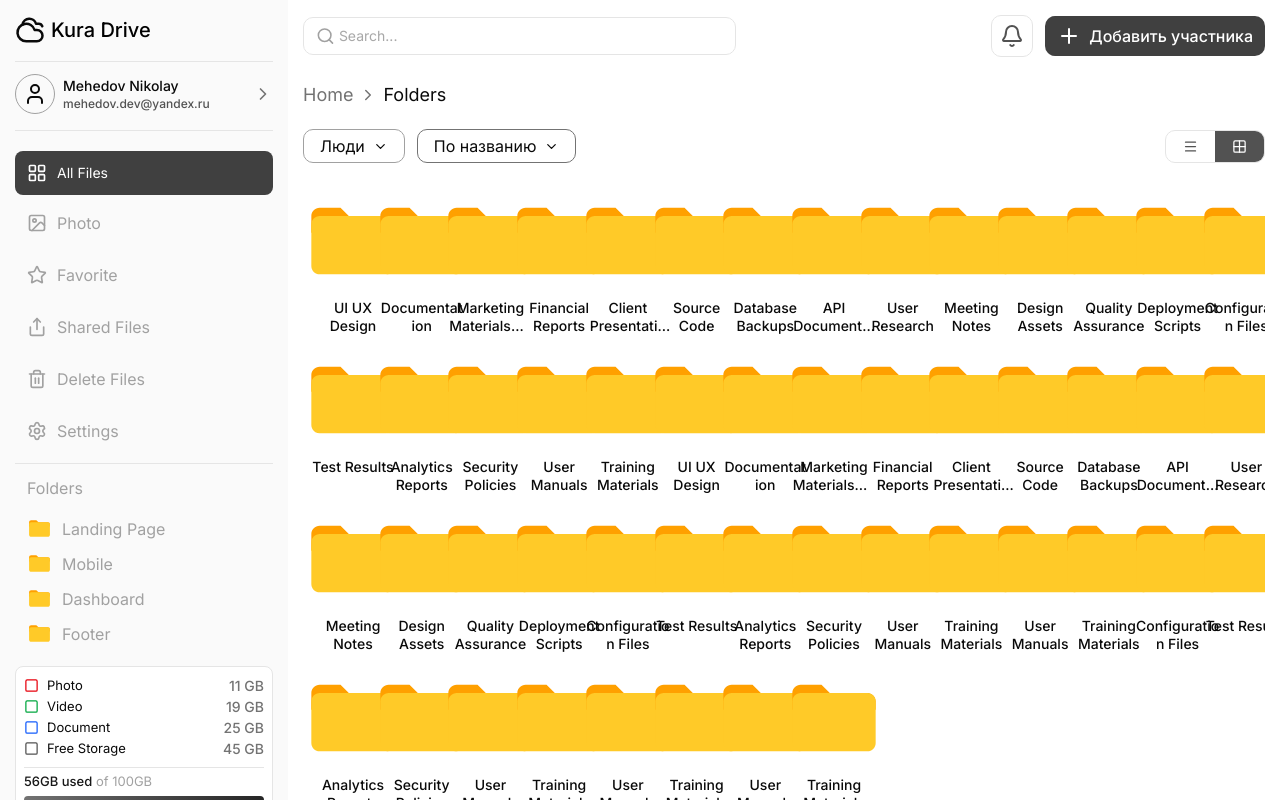
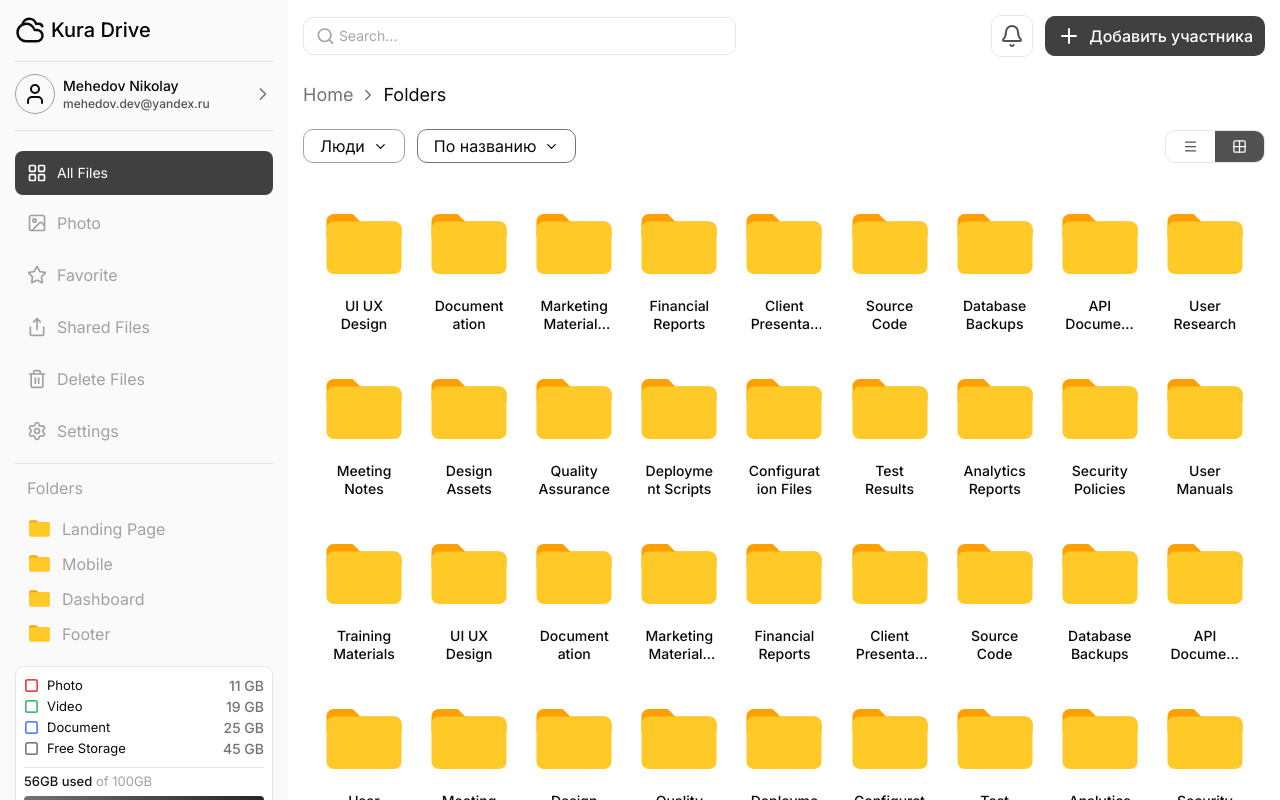
Before and after one commit to Mehedov/kura-cloud, a Next.js app: page /folders in a window 1280 px wide. Built offline with nearby package versions, Linux system fonts and the light colour scheme.

Commit message:
refactor(ui): remove pagination and update folder grid layout

```diff
--- a/src/components/containers/FoldersTemplate.tsx
+++ b/src/components/containers/FoldersTemplate.tsx
@@ -109,12 +109,6 @@ export function FoldersTemplate({
 			<div className='flex-1 overflow-auto'>
 				<FolderList activeBtn={activeBtn} folderNames={folderNames} />
 			</div>
-			{/* <Pagination
-				totalPages={10}
-				currentPage={currentPage}
-				setCurrentPage={setCurrentPage}
-				className='mt-auto'
-			/> */}
 		</section>
 	)
 }
--- a/src/components/elements/folder-list/folder-list.tsx
+++ b/src/components/elements/folder-list/folder-list.tsx
@@ -16,7 +16,9 @@ export function FolderList({ activeBtn, folderNames }: Props) {
 	}
 	const renderFoldersTypeGrid = () => {
 		return folderNames.map((folder, index) => {
-			return <FolderGrid pathname={pathname} name={folder} key={index} />
+			return (
+				<FolderGrid pathname={pathname} name={folder} key={index} size={90} />
+			)
 		})
 	}
 
@@ -25,7 +27,14 @@ export function FolderList({ activeBtn, folderNames }: Props) {
 			{renderFoldersTypeMenu()}
 		</div>
 	) : (
-		<div className='inline-grid grid-cols-14 mt-2 h-full'>
+		<div
+			className='w-full gap-4 p-4'
+			style={{
+				display: 'grid',
+				gridTemplateColumns: 'repeat(auto-fill, minmax(5rem, 1fr))',
+				gridAutoRows: 'min-content',
+			}}
+		>
 			{renderFoldersTypeGrid()}
 		</div>
 	)
```
